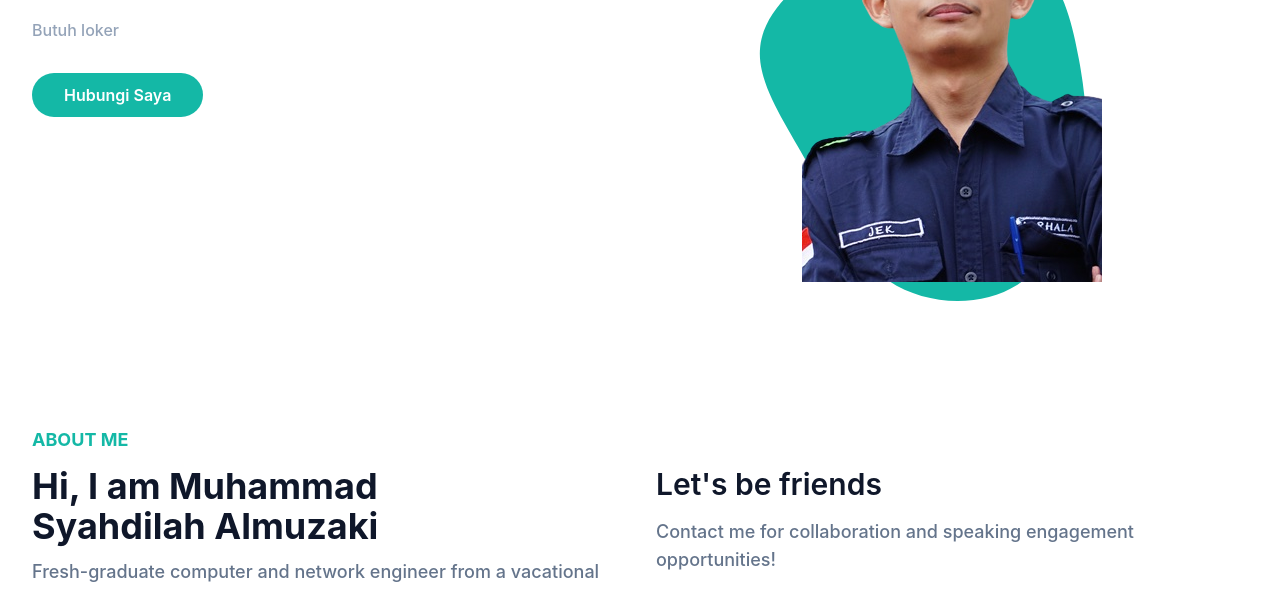
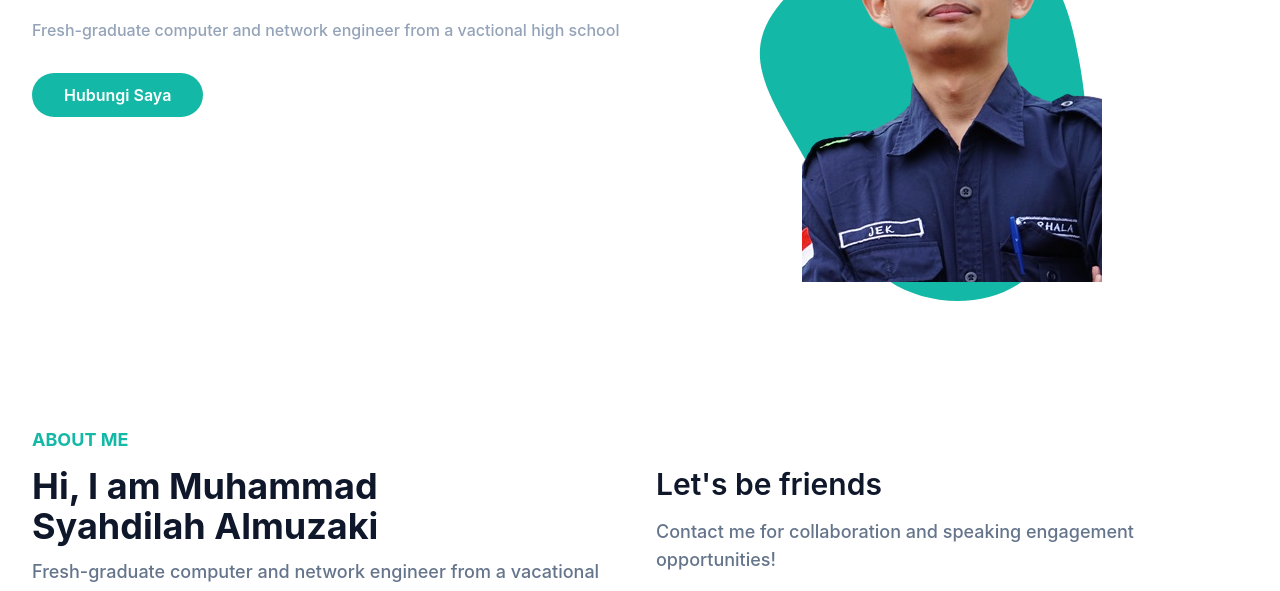
Before and after one commit to Almuzaky/portfolio.me, a website: page index.html in a window 1280 px wide. Shown: the part 439-1030 px from the top of the page. Drawn offline with Linux system fonts and the light colour scheme.

Commit message:
Update index.html

```diff
--- a/index.html
+++ b/index.html
@@ -55,7 +55,7 @@
           <div class="w-full self-center px-4 lg:w-1/2">
             <h1 class="text-base font-semibold text-teal-500 md:text-xl lg:text-2xl">Hello, Everyone<span class="block font-bold text-slate-900 text-4xl mt-1 lg:text-5xl"> Almuzaki</span></h1>
             <h2 class="font-medium text-slate-500 text-lg mb-5 lg:text-2xl">Freelance | <span class="text-dark">Creator</span></h2>
-            <p class="font-medium text-slate-400 mb-10 leading-relaxed">Butuh loker</p>
+            <p class="font-medium text-slate-400 mb-10 leading-relaxed">Fresh-graduate computer and network engineer from a vactional high school</p>
 
             <a href="#" class="text-base font-semibold text-white bg-primary py-3 px-8 rounded-full hover:shadow-lg hover:bg-teal-400 transition duration-300 ease-in-out">Hubungi Saya</a>
           </div>
```
